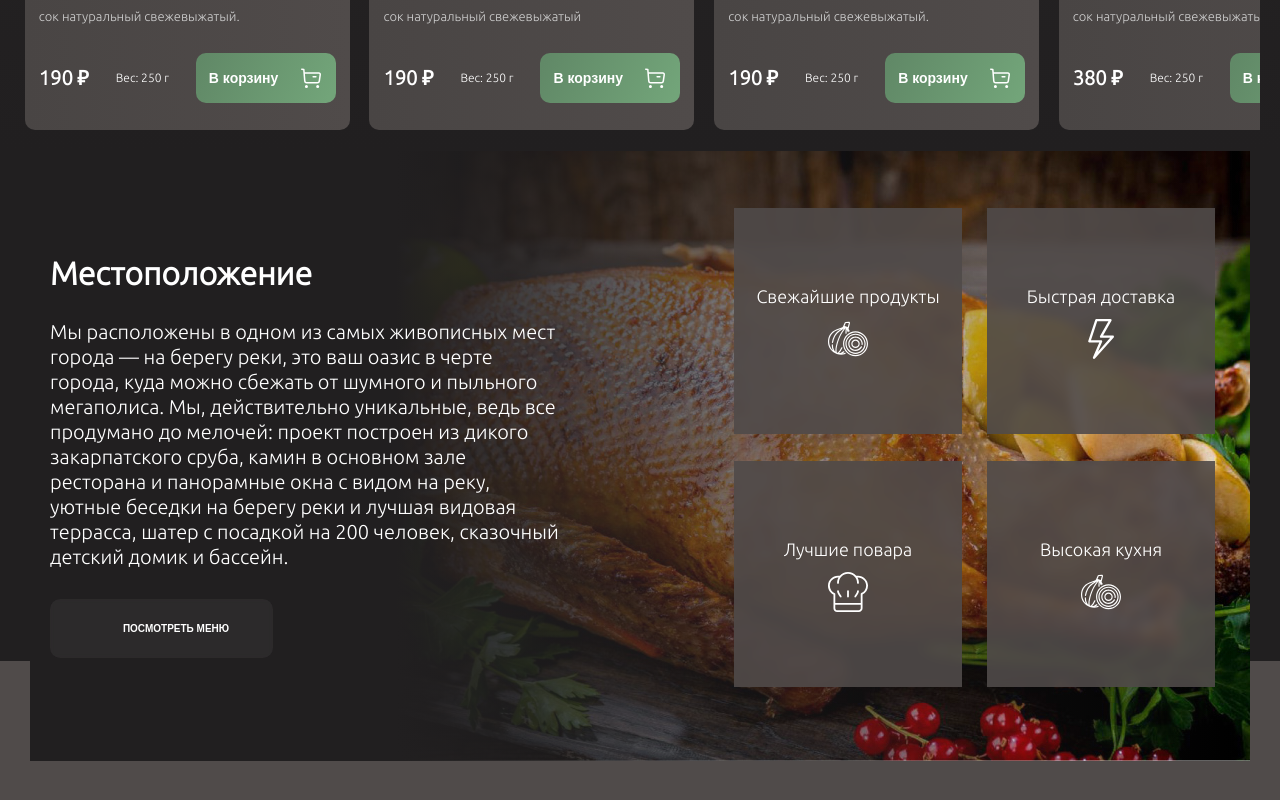
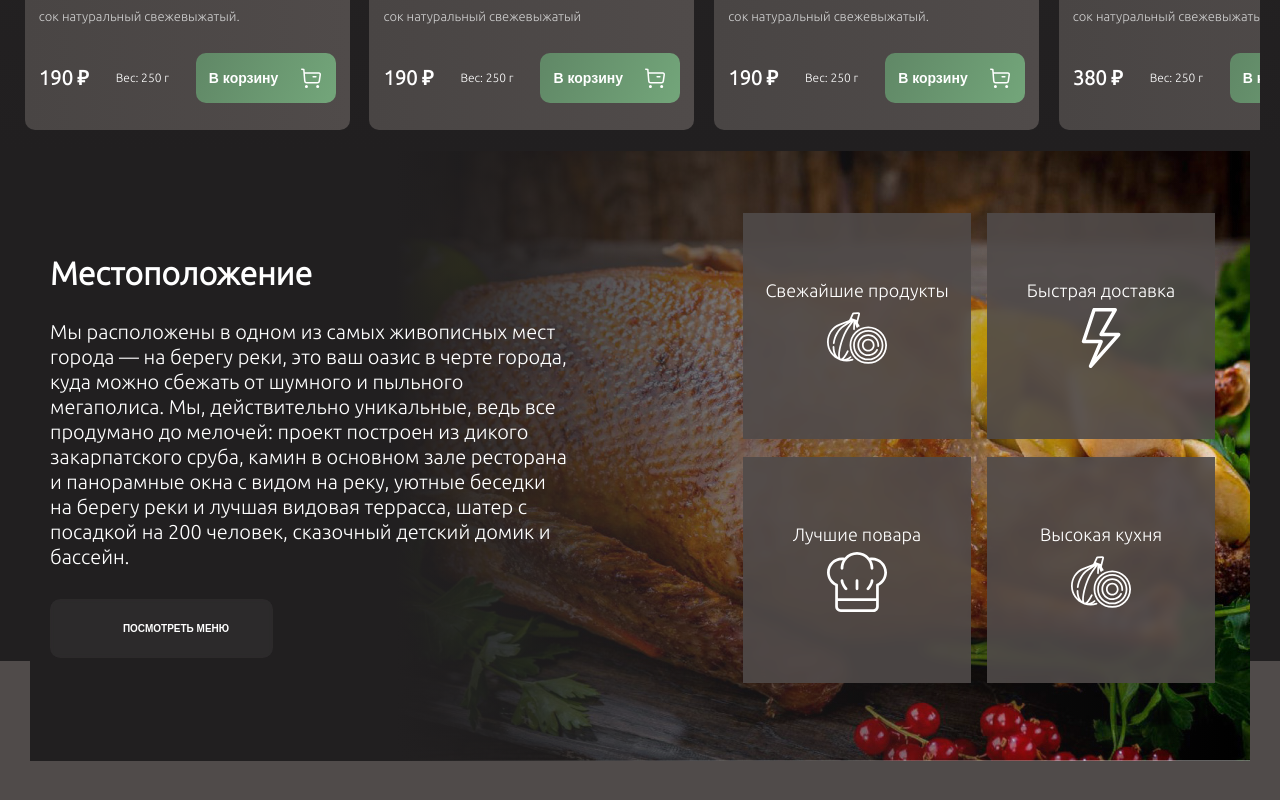
Before and after one commit to ramilqO/foodberry, a React (Create React App) app: page / in a window 1280 px wide. Shown: the part 4045-4845 px from the top of the page. Built offline with nearby package versions, Linux system fonts and the light colour scheme.

Commit message:
css pravki

```diff
--- a/src/components/Benefits/Benefits.scss
+++ b/src/components/Benefits/Benefits.scss
@@ -14,7 +14,6 @@
 
     &__container {
         display: flex;
-        justify-content: space-between;
         align-items: center;
         flex-direction: column-reverse;
         height: auto;
@@ -111,10 +110,9 @@
 
     &__buttons {
         display: grid;
-        grid-template-columns: repeat(4, calc(25% - 10px));
+        grid-template-columns: repeat(4, 71px);
         grid-template-rows: repeat(1, 71px);
         justify-content: space-between;
-        gap: 10px;
         z-index: 2;
         top: 10px;
         right: 0;
@@ -132,7 +130,6 @@
 
     &__button {
         display: grid;
-        gap: 10px;
         align-content: center;
         justify-items: center;
         width: 100%;
@@ -141,15 +138,15 @@
         font-family: "Ubuntu-Light";
         font-style: normal;
         font-weight: 400;
-        font-size: 18px;
-        line-height: 25px;
+        font-size: 12px;
+        line-height: 15px;
         color: $primaryText;
 
         svg {
             transition: all 1s ease;
             fill: $primaryText;
-            width: 40px;
-            height: 40px;
+            width: 30px;
+            height: 30px;
         }
 
         span {
@@ -233,10 +230,12 @@
         }
 
         &__buttons {
-            grid-template-columns: repeat(1, 71px);
-            grid-template-rows: repeat(4, 71px);
+            gap: 20px;
+            grid-template-columns: repeat(1, 91px);
+            grid-template-rows: repeat(4, 91px);
             right: 0;
             top: 10%;
+            width: 25%;
         }
 
         span {
@@ -286,6 +285,8 @@
             grid-template-columns: repeat(2, 243px);
             grid-template-rows: repeat(2, 243px);
             top: 10%;
+            gap: 1px;
+            width: auto;
         }
 
         &__button {
@@ -297,6 +298,11 @@
             span {
                 display: block;
             }
+
+            svg {
+                width: 60px;
+                height: 60px;
+            }
         }
     }
 }
```
